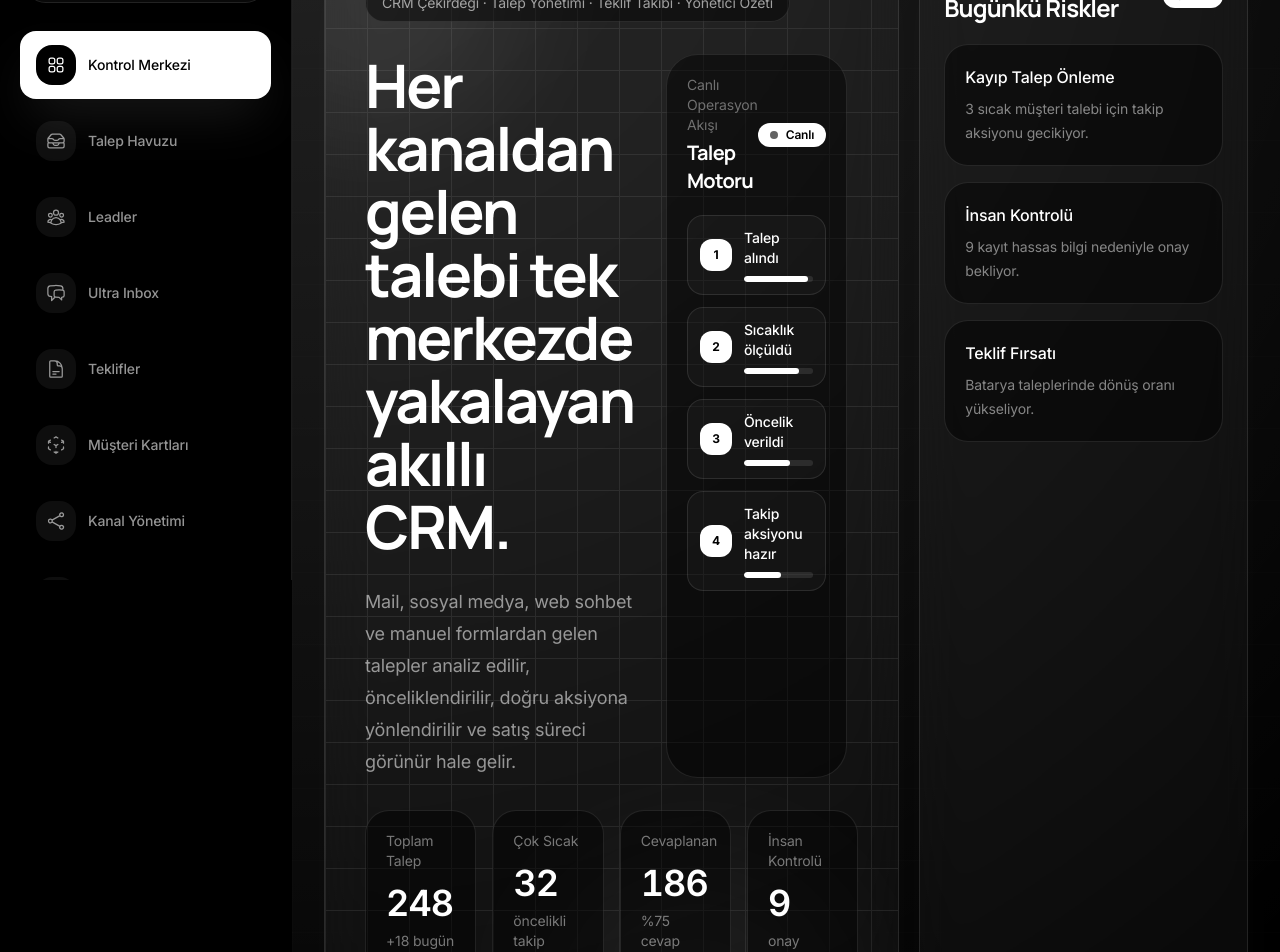
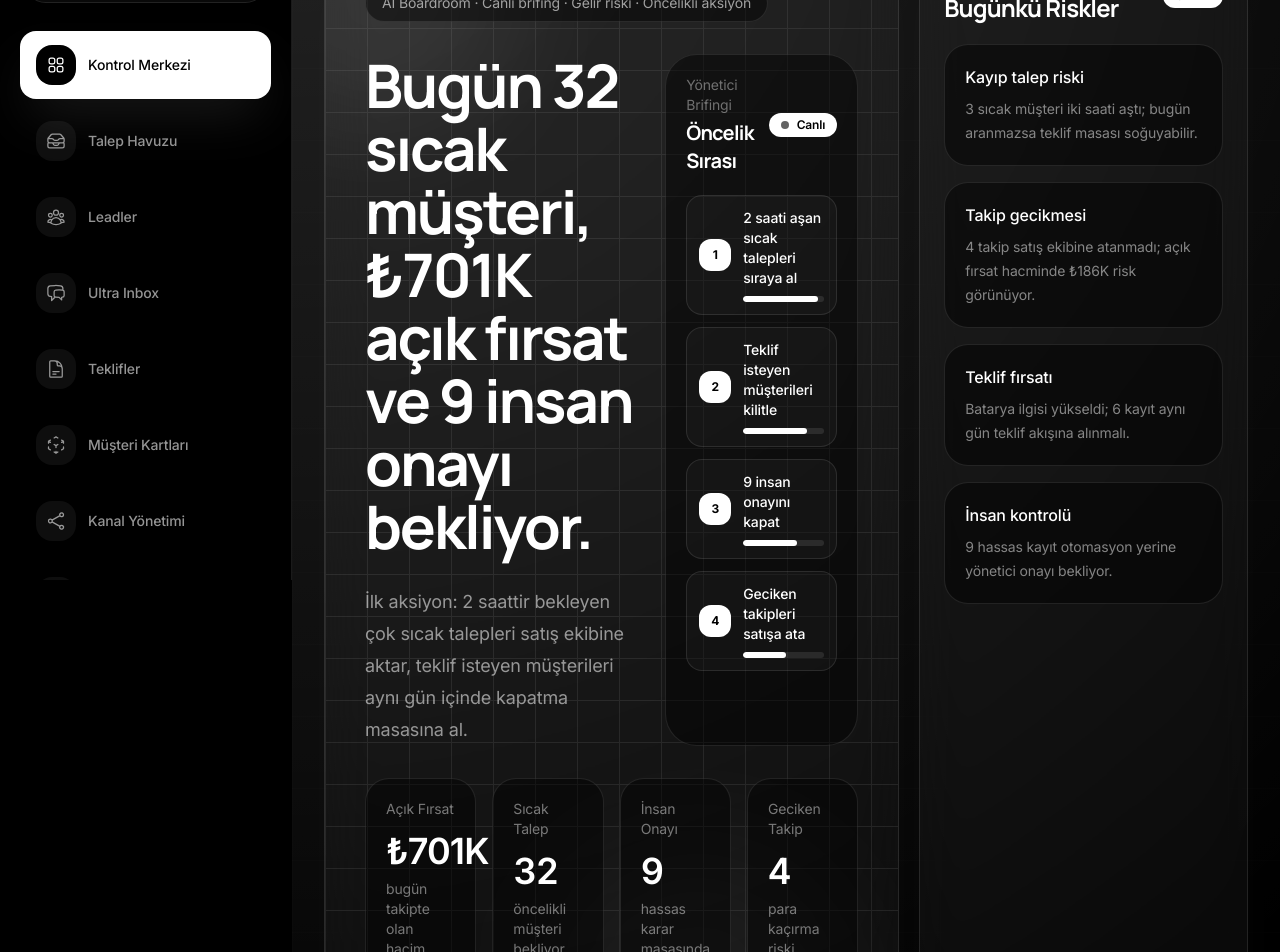
Before and after one commit to ULTRABRT/ultra-crm-panel, a Next.js app: page / in a window 1280 px wide. Shown: the part 220-1172 px from the top of the page. Built offline with nearby package versions, Linux system fonts and the light colour scheme.

Commit message:
upgrade control center boardroom first fold

```diff
--- a/components/DashboardHero.tsx
+++ b/components/DashboardHero.tsx
@@ -3,10 +3,10 @@ import { PanelCard } from "./PanelCard";
 import { CountUpValue } from "./ui/CountUpValue";
 
 const operationFlow = [
-  "Talep alındı",
-  "Sıcaklık ölçüldü",
-  "Öncelik verildi",
-  "Takip aksiyonu hazır",
+  "2 saati aşan sıcak talepleri sıraya al",
+  "Teklif isteyen müşterileri kilitle",
+  "9 insan onayını kapat",
+  "Geciken takipleri satışa ata",
 ];
 
 function getSafeIntegerValue(value: string): number | null {
@@ -28,27 +28,26 @@ export function DashboardHero() {
 
       <div className="relative">
         <div className="inline-flex rounded-full border border-white/10 bg-black/45 px-4 py-2 text-sm text-white/60">
-          CRM Çekirdeği · Talep Yönetimi · Teklif Takibi · Yönetici Özeti
+          AI Boardroom · Canlı brifing · Gelir riski · Öncelikli aksiyon
         </div>
 
         <div className="mt-8 grid gap-8 xl:grid-cols-[1fr_0.72fr]">
           <div>
             <h1 className="max-w-4xl text-5xl font-semibold leading-[1.05] tracking-[-0.05em] md:text-6xl">
-              Her kanaldan gelen talebi tek merkezde yakalayan akıllı CRM.
+              Bugün 32 sıcak müşteri, ₺701K açık fırsat ve 9 insan onayı bekliyor.
             </h1>
 
             <p className="mt-7 max-w-3xl text-lg leading-8 text-white/55">
-              Mail, sosyal medya, web sohbet ve manuel formlardan gelen talepler
-              analiz edilir, önceliklendirilir, doğru aksiyona yönlendirilir ve
-              satış süreci görünür hale gelir.
+              İlk aksiyon: 2 saattir bekleyen çok sıcak talepleri satış ekibine
+              aktar, teklif isteyen müşterileri aynı gün içinde kapatma masasına al.
             </p>
           </div>
 
           <div className="rounded-[2rem] border border-white/10 bg-black/45 p-5">
             <div className="flex items-center justify-between">
               <div>
-                <p className="text-sm text-white/40">Canlı Operasyon Akışı</p>
-                <h3 className="mt-1 text-xl font-semibold">Talep Motoru</h3>
+                <p className="text-sm text-white/40">Yönetici Brifingi</p>
+                <h3 className="mt-1 text-xl font-semibold">Öncelik Sırası</h3>
               </div>
 
               <span className="flex items-center gap-2 rounded-full bg-white px-3 py-1 text-xs font-semibold text-black">
--- a/components/ExecutiveSummary.tsx
+++ b/components/ExecutiveSummary.tsx
@@ -6,7 +6,7 @@ export function ExecutiveSummary() {
     <PanelCard className="p-6">
       <div className="mb-5 flex items-center justify-between">
         <div>
-          <p className="text-sm text-white/40">Yönetici Özeti</p>
+          <p className="text-sm text-white/40">AI Yönetici Masası</p>
           <h3 className="mt-1 text-2xl font-semibold">Bugünkü Riskler</h3>
         </div>
 
--- a/data/dashboard.ts
+++ b/data/dashboard.ts
@@ -11,24 +11,24 @@ export const menuItems = [
 
 export const stats = [
   {
-    label: "Toplam Talep",
-    value: "248",
-    note: "+18 bugün",
+    label: "Açık Fırsat",
+    value: "₺701K",
+    note: "bugün takipte olan hacim",
   },
   {
-    label: "Çok Sıcak",
+    label: "Sıcak Talep",
     value: "32",
-    note: "öncelikli takip",
+    note: "öncelikli müşteri bekliyor",
   },
   {
-    label: "Cevaplanan",
-    value: "186",
-    note: "%75 cevap oranı",
+    label: "İnsan Onayı",
+    value: "9",
+    note: "hassas karar masasında",
   },
   {
-    label: "İnsan Kontrolü",
-    value: "9",
-    note: "onay bekliyor",
+    label: "Geciken Takip",
+    value: "4",
+    note: "para kaçırma riski",
   },
 ];
 
@@ -127,16 +127,24 @@ export const channels = [
 
 export const executiveNotes = [
   {
-    title: "Kayıp Talep Önleme",
-    description: "3 sıcak müşteri talebi için takip aksiyonu gecikiyor.",
+    title: "Kayıp talep riski",
+    description:
+      "3 sıcak müşteri iki saati aştı; bugün aranmazsa teklif masası soğuyabilir.",
   },
   {
-    title: "İnsan Kontrolü",
-    description: "9 kayıt hassas bilgi nedeniyle onay bekliyor.",
+    title: "Takip gecikmesi",
+    description:
+      "4 takip satış ekibine atanmadı; açık fırsat hacminde ₺186K risk görünüyor.",
   },
   {
-    title: "Teklif Fırsatı",
-    description: "Batarya taleplerinde dönüş oranı yükseliyor.",
+    title: "Teklif fırsatı",
+    description:
+      "Batarya ilgisi yükseldi; 6 kayıt aynı gün teklif akışına alınmalı.",
+  },
+  {
+    title: "İnsan kontrolü",
+    description:
+      "9 hassas kayıt otomasyon yerine yönetici onayı bekliyor.",
   },
 ];
 
```
